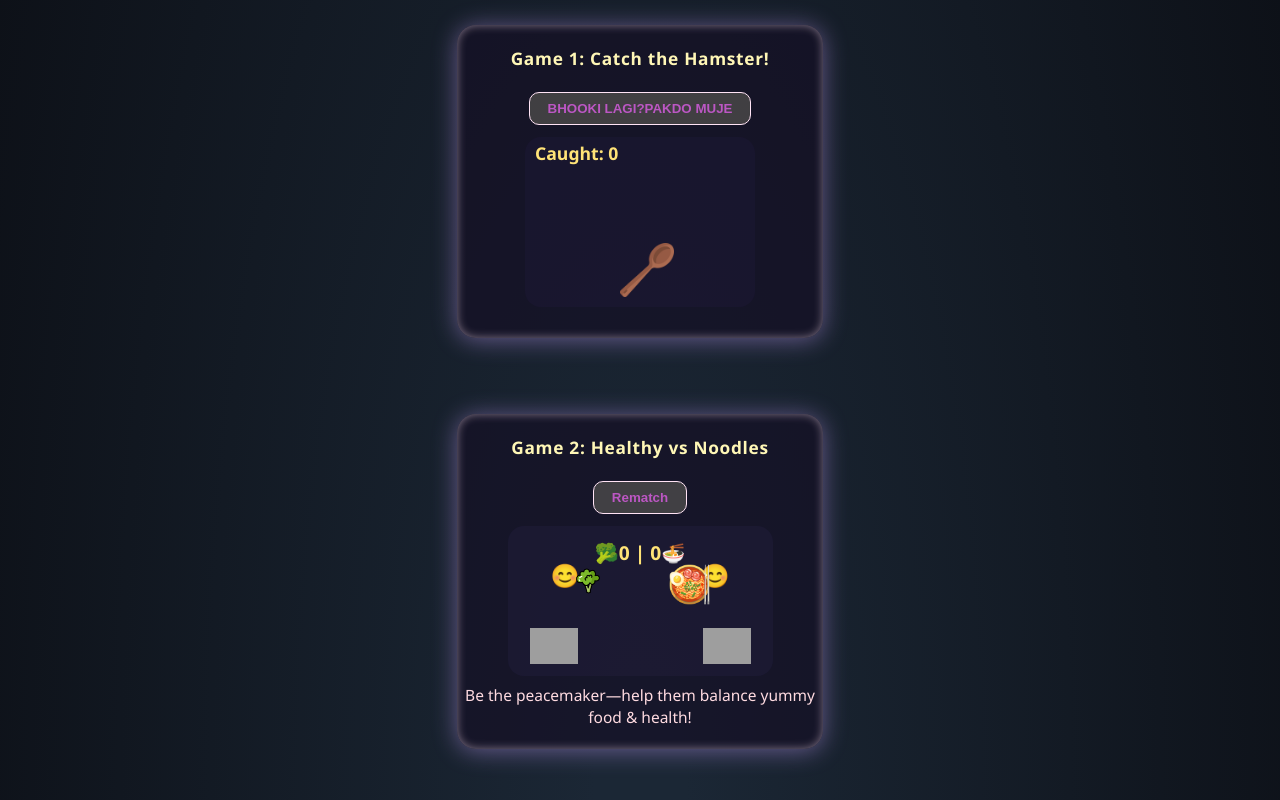
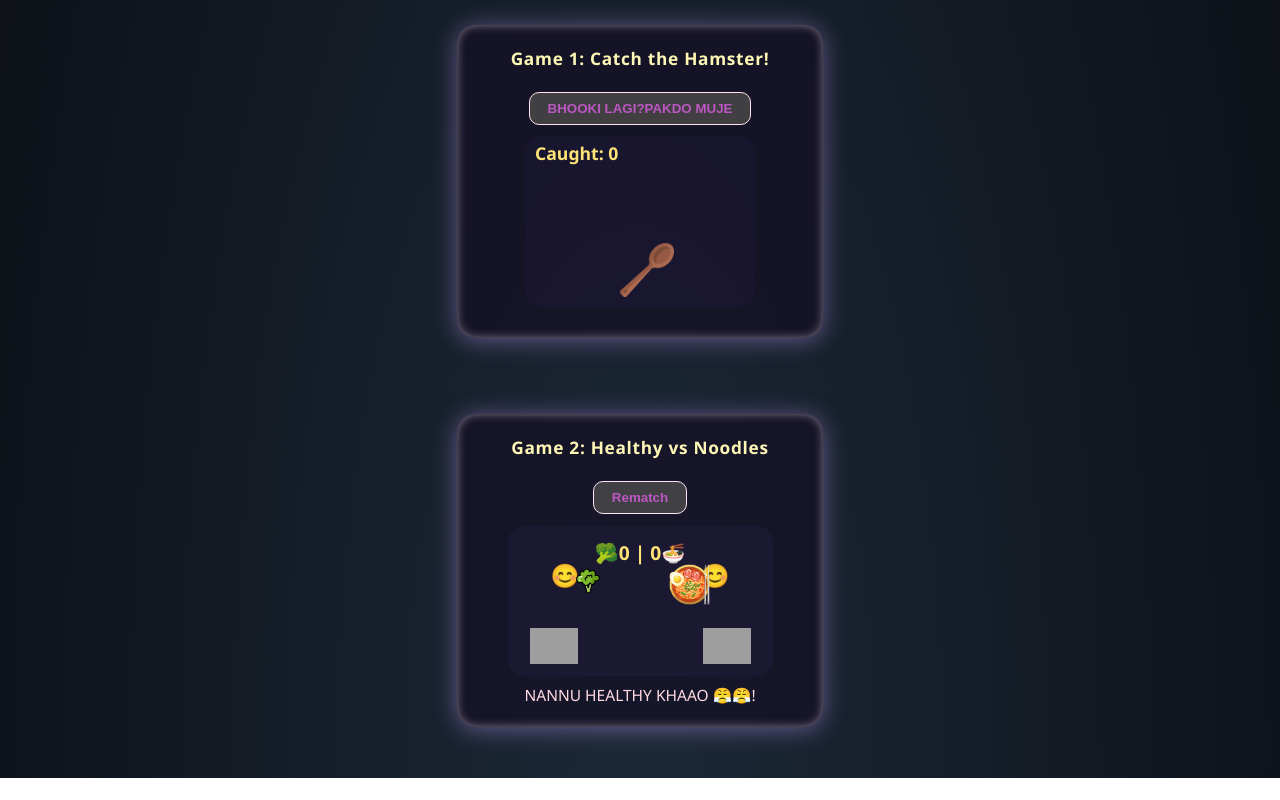
Before and after one commit to arya7777777/6-MONTH, a plain HTML site: page index.html in a window 1280 px wide. Shown: the part 1004-1804 px from the top of the page. After the commit the page ends 1782 px from the top, so only its background shows below. Drawn offline with Linux system fonts and the light colour scheme; grey boxes are pictures that could not be loaded.

Commit message:
Update index.html

```diff
--- a/index.html
+++ b/index.html
@@ -155,7 +155,7 @@
       <div id="confetti" style="display:none;position:absolute;inset:0;pointer-events:none;"></div>
     </div>
     <div class="score" id="food-result"></div>
-    <div style="font-size:0.97em;color:#ffdbe1;">Be the peacemaker—help them balance yummy food & health!</div>
+    <div style="font-size:0.97em;color:#ffdbe1;">NANNU  HEALTHY KHAAO 😤😤!</div>
   </div>
   <script>
     document.addEventListener("DOMContentLoaded",function(){
```
